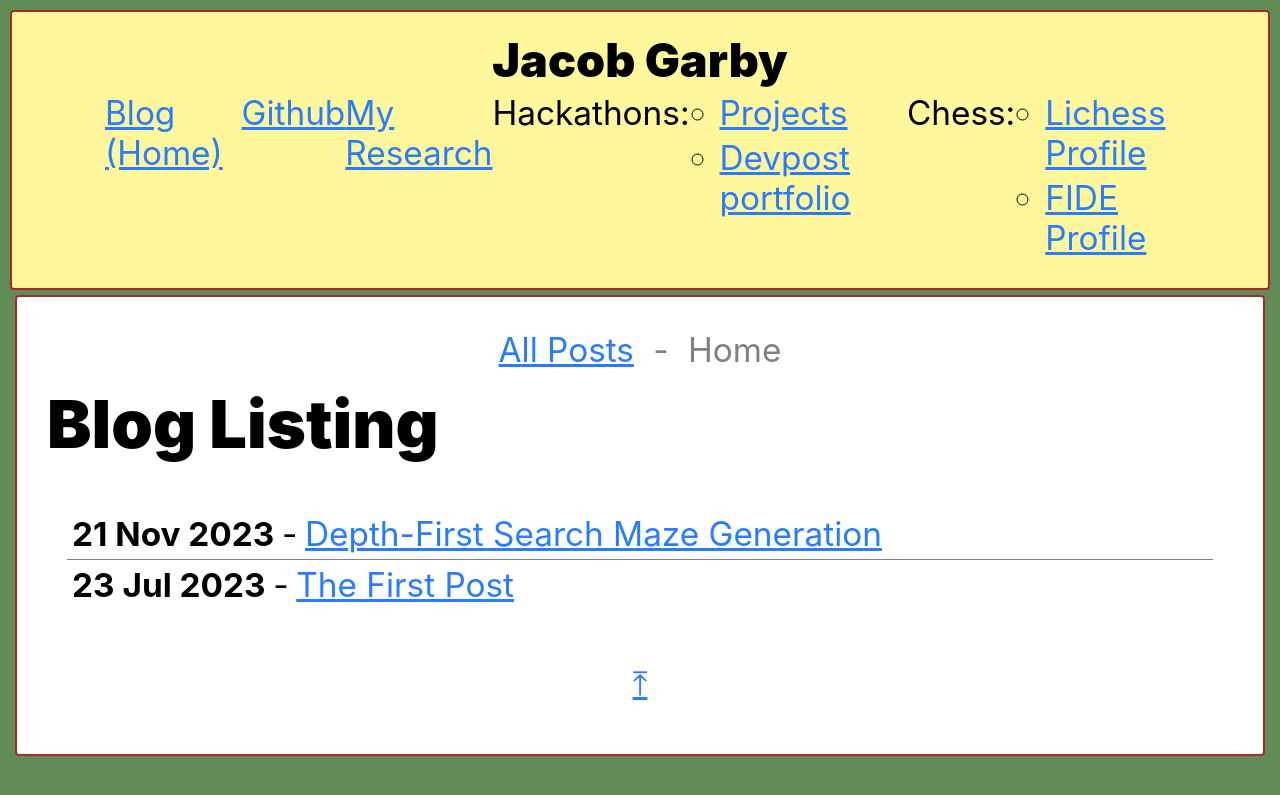
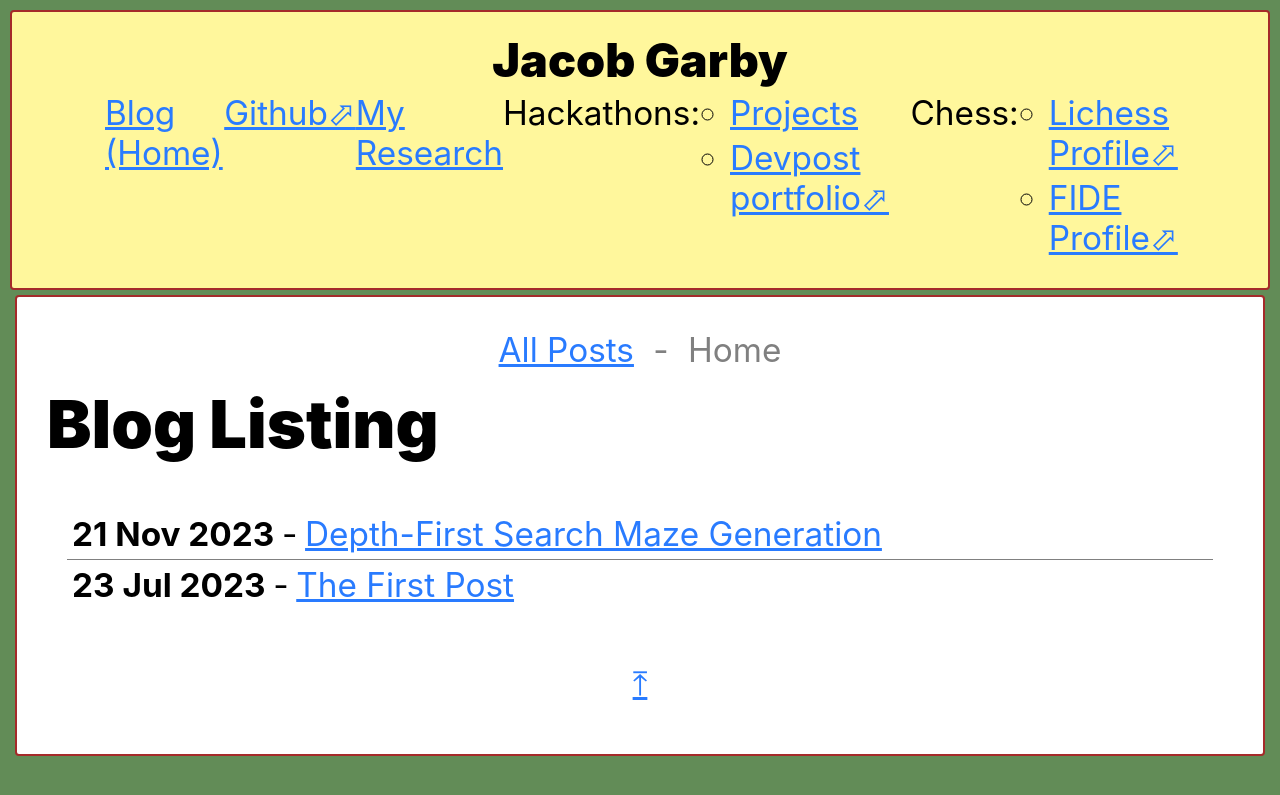
Before and after one commit to j4cobgarby/j4cobgarby.github.io, a Jekyll site: the page built from index.html, in a window 1280 px wide. Shown: the top 795 px of the page. Built offline with Jekyll 4.4.1, drawn with Linux system fonts in a browser that asks for light colours; some web fonts are replaced; some of the changed lines change nothing that is shown.

Commit message:
add markers for ext. links

```diff
--- a/_layouts/default.html
+++ b/_layouts/default.html
@@ -20,23 +20,23 @@
             <h1 class="bigtitle"> Jacob Garby </h1>
             <img class="icon" src="/assets/img/just me.jpg" alt="Me at Royal Hackaway 2024">
             <p class="intro">
-            Hello, welcome to my website! I'm Jacob, and at the moment I'm a PhD student at Chalmers University, Gothenburg, working in the <a href="https://www.cse.chalmers.se/research/group/dcs/">DCS research group</a>. At the moment, I'm trying to produce parallel algorithms for various types of data processing which can scale better while still gaining high throughput through asynchrony and <a href="https://blogs.qub.ac.uk/relax-dn/">relaxed</a> semantics!
+            Hello, welcome to my website! I'm Jacob, and at the moment I'm a PhD student at Chalmers University, Gothenburg, working in the <a href="https://www.cse.chalmers.se/research/group/dcs/">DCS research group&#x2B00;</a>. At the moment, I'm trying to produce parallel algorithms for various types of data processing which can scale better while still gaining high throughput through asynchrony and <a href="https://blogs.qub.ac.uk/relax-dn/">relaxed&#x2B00;</a> semantics!
             </p>
             <hr>
             <h4>Links</h4>
             <ul>
                 <li><a href="/">Blog (Home)</a></li>
-                <li><a href="https://github.com/j4cobgarby/">Github</a></li>
+                <li><a href="https://github.com/j4cobgarby/">Github&#x2B00;</a></li>
                 <li><a href="/research.html">My Research</a></li>
                 <li>Hackathons:</li>
                 <ul>
                     <li><a href="/projects.html#hackathons">Projects</a></li>
-                    <li><a href="https://devpost.com/j4cobgarby">Devpost portfolio</a></li>
+                    <li><a href="https://devpost.com/j4cobgarby">Devpost portfolio&#x2B00;</a></li>
                 </ul>
                 <li>Chess:</li>
                 <ul>
-                    <li><a href="https://lichess.org/@/j4cobgarby">Lichess Profile</a></li>
-                    <li><a href="https://ratings.fide.com/profile/1786520">FIDE Profile</a/></li>
+                    <li><a href="https://lichess.org/@/j4cobgarby">Lichess Profile&#x2B00;</a></li>
+                    <li><a href="https://ratings.fide.com/profile/1786520">FIDE Profile&#x2B00;</a/></li>
                 </ul>
             </ul>
             <hr>
```
